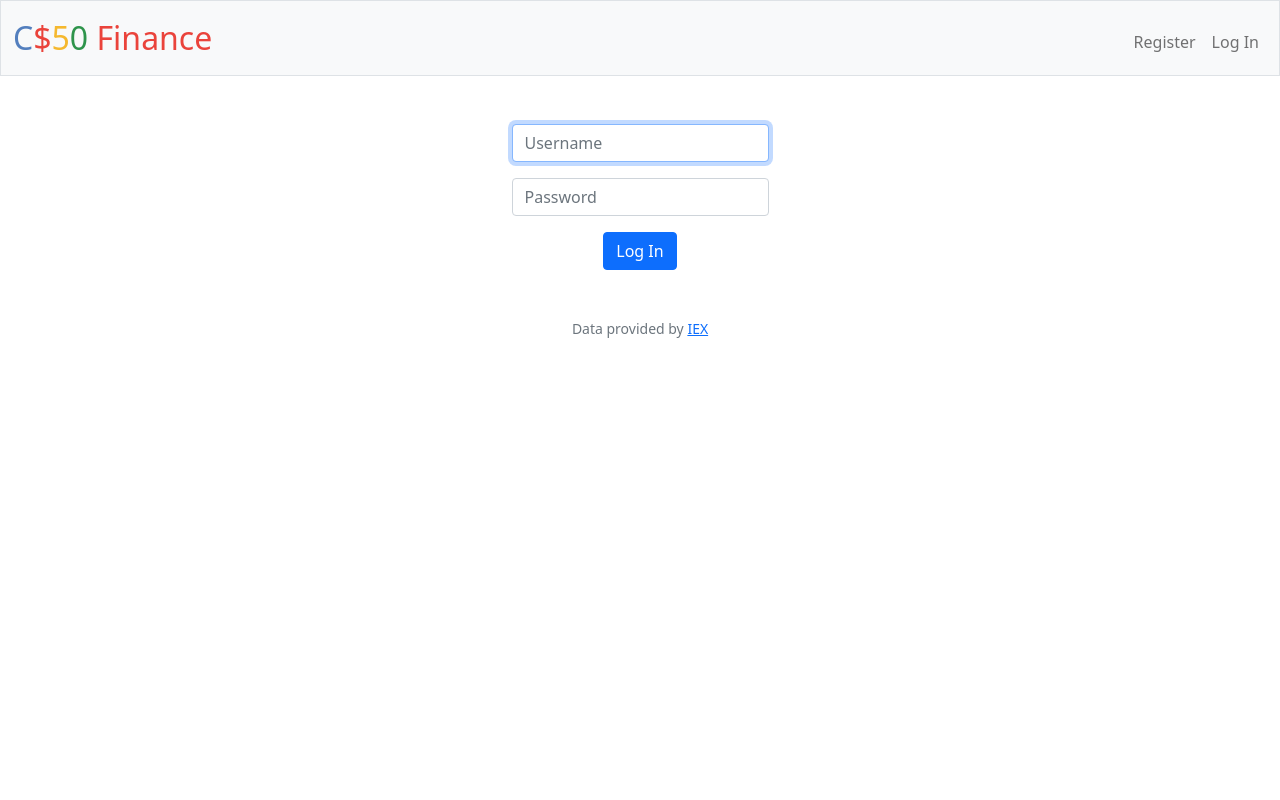
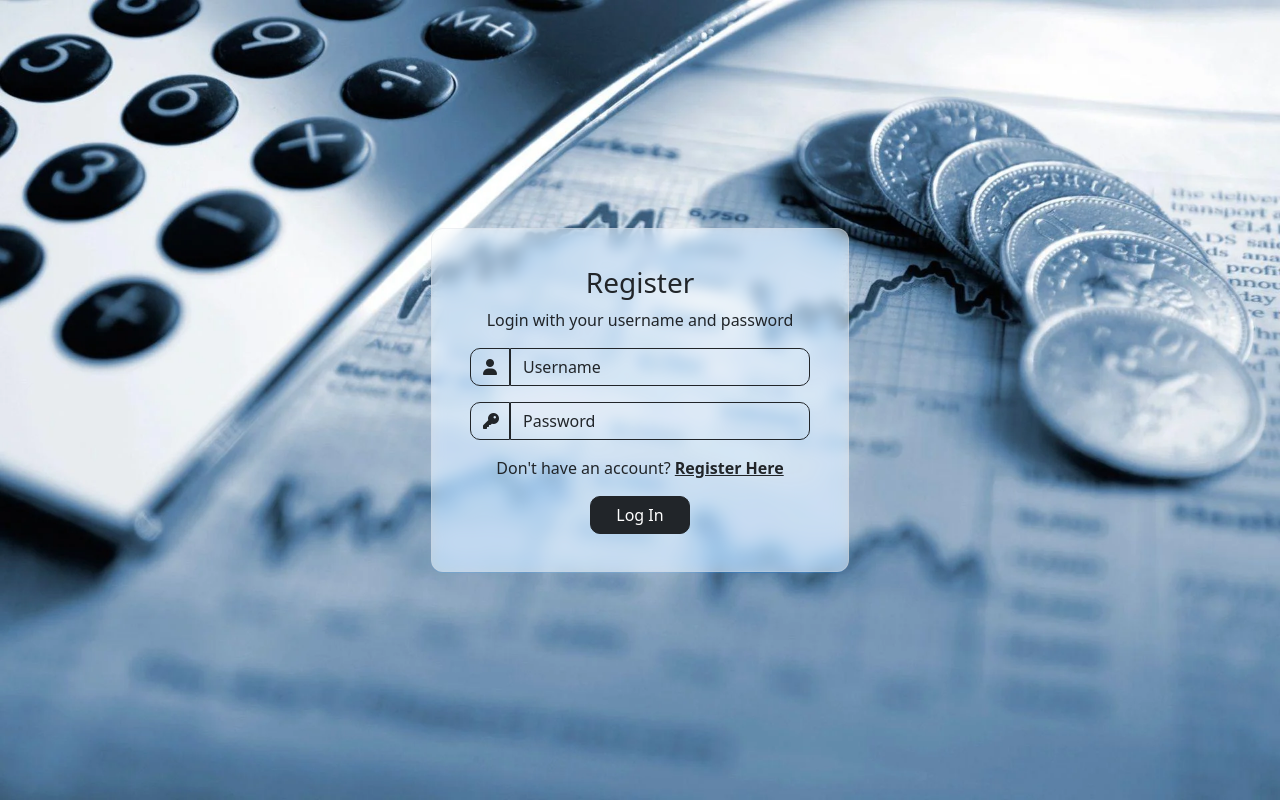
Before and after one commit to devmoatassem/CoinTrack, a Flask app: page /login in a window 1280 px wide. Run offline with Flask 3, Linux system fonts and the light colour scheme; some libraries are stand-ins or nearby versions.

Commit message:
Login Sign up Design Completed

```diff
--- a/app.py
+++ b/app.py
@@ -1,5 +1,5 @@
 import os
-
+# import sqlalchemy
 from cs50 import SQL
 from flask import Flask, flash, redirect, render_template, request, session
 from flask_session import Session
@@ -345,4 +345,4 @@ def sell():
     # return apology("TODO")
 
 if __name__ == "__main__":
-    app.run(debug=False)
+    app.run(debug=True)
--- a/static/styles.css
+++ b/static/styles.css
@@ -31,3 +31,80 @@ nav .navbar-brand .green
     padding: 50px 10% 0 10% ;
 
 }
+
+.main {
+    background: url(wp2446260.webp) no-repeat center;
+    /* background-color: rgb(225, 233, 233); */
+    background-size: cover;
+    -webkit-background-size: cover;
+    -moz-background-size: cover;
+    -o-background-size: cover;
+    -ms-background-size: cover;
+    position: relative;
+    min-height: 100vh;
+    display: flex;
+    justify-content: center;
+    align-items: center;
+}
+
+.center-container{
+    display: flex;
+    justify-content: center !important;
+    align-items: center !important;
+    height: 100%;
+    width: 100%;
+
+}
+.card{
+    backdrop-filter: blur(7px) saturate(200%);
+    -webkit-backdrop-filter: blur(7px) saturate(200%);
+    background-color: rgba(255, 255, 255, 0.53);
+    border-radius: 12px;
+    border: 1px solid rgba(209, 213, 219, 0.3);
+    padding: 3% 3% 3% 3%;
+
+
+}
+h2 p {
+    color: #212529;
+}
+a{
+    color: #212529;
+    font-weight: bold;
+}
+.w-auto{
+    min-width: 300px !important;
+}
+.form-control{
+    border-radius: 10px;
+    background-color: transparent;
+    color: white;
+    border-color: #212529;
+}
+.btn{
+    border-radius: 10px;
+    min-width: 100px;
+
+}
+.form-control:focus {
+    box-shadow: 0 0 0 0.2rem #212529; /* Replace with your desired shadow color */
+    border-color:#212529;
+}
+input::placeholder,
+textarea::placeholder {
+    color: #212529 !important; /* Replace with your desired color */
+}
+
+
+input:focus {
+    background-color: transparent !important; /* Replace with your desired background color */
+}
+
+#addon-wrapping{
+    width: 40px;
+    background-color: transparent;
+    border-color: #212529;
+    /* border-radius: 10px; */
+    border-top-left-radius: 10px;
+    border-bottom-left-radius: 10px;
+}
--- a/templates/layout.html
+++ b/templates/layout.html
@@ -15,21 +15,22 @@
         <link href="/static/favicon.ico" rel="icon">
 
         <link href="/static/styles.css" rel="stylesheet">
-
+        <link rel="stylesheet" href="https://cdnjs.cloudflare.com/ajax/libs/font-awesome/6.4.2/css/all.min.css" integrity="sha512-z3gLpd7yknf1YoNbCzqRKc4qyor8gaKU1qmn+CShxbuBusANI9QpRohGBreCFkKxLhei6S9CQXFEbbKuqLg0DA==" crossorigin="anonymous" referrerpolicy="no-referrer" />
         <title>C$50 Finance: {% block title %}{% endblock %}</title>
 
     </head>
 
     <body>
 
-        <nav class="bg-light border navbar navbar-expand-md navbar-light">
+            {% if session["user_id"] %}
+            <nav class="bg-dark navbar navbar-expand-md navbar-dark">
                 <div class="container-fluid">
                     <a class="navbar-brand" href="/"><span class="blue">C</span><span class="red">$</span><span class="yellow">5</span><span class="green">0</span> <span class="red">Finance</span></a>
                     <button aria-controls="navbar" aria-expanded="false" aria-label="Toggle navigation" class="navbar-toggler" data-bs-target="#navbar" data-bs-toggle="collapse" type="button">
                         <span class="navbar-toggler-icon"></span>
                     </button>
                     <div class="collapse navbar-collapse" id="navbar">
-                    {% if session["user_id"] %}
+
                             <ul class="navbar-nav me-auto mt-2">
                                 <li class="nav-item"><a class="nav-link" href="/quote">Quote</a></li>
                                 <li class="nav-item"><a class="nav-link" href="/buy">Buy</a></li>
@@ -39,31 +40,26 @@
                             <ul class="navbar-nav ms-auto mt-2">
                                 <li class="nav-item"><a class="nav-link" href="/logout">Log Out</a></li>
                             </ul>
-                    {% else %}
-                        <ul class="navbar-nav ms-auto mt-2">
-                            <li class="nav-item"><a class="nav-link" href="/register">Register</a></li>
-                            <li class="nav-item"><a class="nav-link" href="/login">Log In</a></li>
-                        </ul>
-                    {% endif %}
                     </div>
                 </div>
             </nav>
+            <main class="container-fluid py-5 text-center">
 
-        {% if get_flashed_messages() %}
-            <header>
-                <div class="alert alert-primary mb-0 text-center" role="alert">
-                    {{ get_flashed_messages() | join(" ") }}
-                </div>
-            </header>
+                {% block main %}{% endblock %}
+
+            </main>
+
+            <footer class="mb-5 small text-center">
+                <p>Developed and Maintained By <a href="https://moatassam.com/">Dev MOATASSEM</a></p>
+            </footer>
+            {% else %}
+            <section class="main">
+                <main class="container-fluid text-center">
+                        {% block front %}{% endblock %}
+                </main>
+            </section>
             {% endif %}
 
-        <main class="container-fluid py-5 text-center">
-            {% block main %}{% endblock %}
-        </main>
-
-        <footer class="mb-5 small text-center text-muted">
-            Data provided by <a href="https://iexcloud.io/">IEX</a>
-        </footer>
 
     </body>
 
--- a/templates/login.html
+++ b/templates/login.html
@@ -4,14 +4,27 @@
     Log In
 {% endblock %}
 
-{% block main %}
-    <form action="/login" method="post">
-        <div class="mb-3">
-            <input autocomplete="off" autofocus class="form-control mx-auto w-auto" id="username" name="username" placeholder="Username" type="text">
+{% block front %}
+    <div class="center-container">
+        <div class="card">
+            <h3>Register</h3>
+        <p>Login with your username and password</p>
+            <form action="/login" method="post">
+                <div class="mb-3 input-group flex-nowrap">
+                    <span class="input-group-text" id="addon-wrapping"><i class="fa fa-user"></i></span>
+                    <input class="form-control mx-auto w-auto" id="username" name="username" placeholder="Username" type="text">
+                </div>
+                <div class="mb-3 input-group flex-nowrap">
+                    <span class="input-group-text" id="addon-wrapping"><i class="fa fa-key"></i></span>
+                    <input class="form-control mx-auto w-auto" id="password" name="password" placeholder="Password" type="password">
+                </div>
+                <p>Don't have an account? <a href="/register">Register Here</a></p>
+                <button class="btn btn-dark" type="submit">Log In</button>
+            </form>
+
         </div>
-        <div class="mb-3">
-            <input class="form-control mx-auto w-auto" id="password" name="password" placeholder="Password" type="password">
-        </div>
-        <button class="btn btn-primary" type="submit">Log In</button>
-    </form>
+
+    </div>
+
+
 {% endblock %}
```
Also changed, not shown: templates/register.html (+35 -13 lines), static/wp2446260.webp (added), user-databases/test1/finance.db (added), 1 other file. Lines whose indentation alone changed are shown as unchanged.
